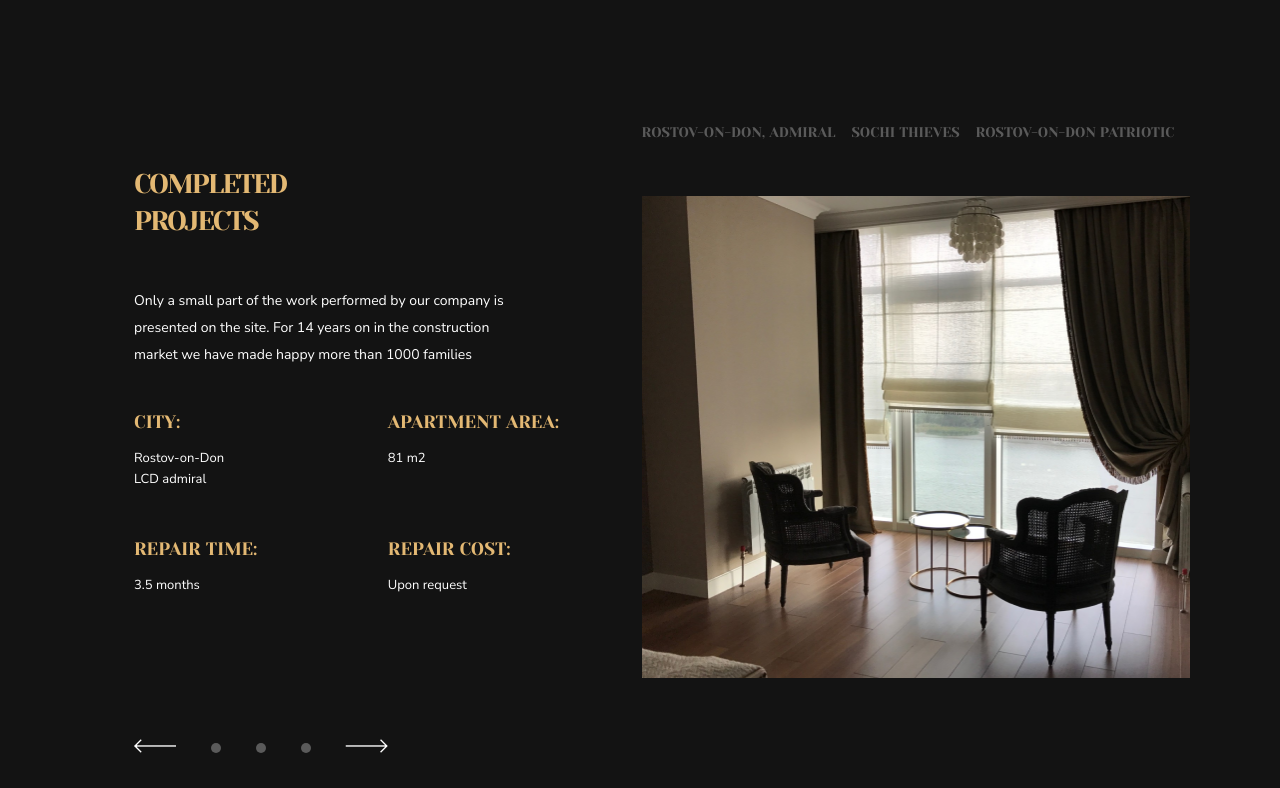
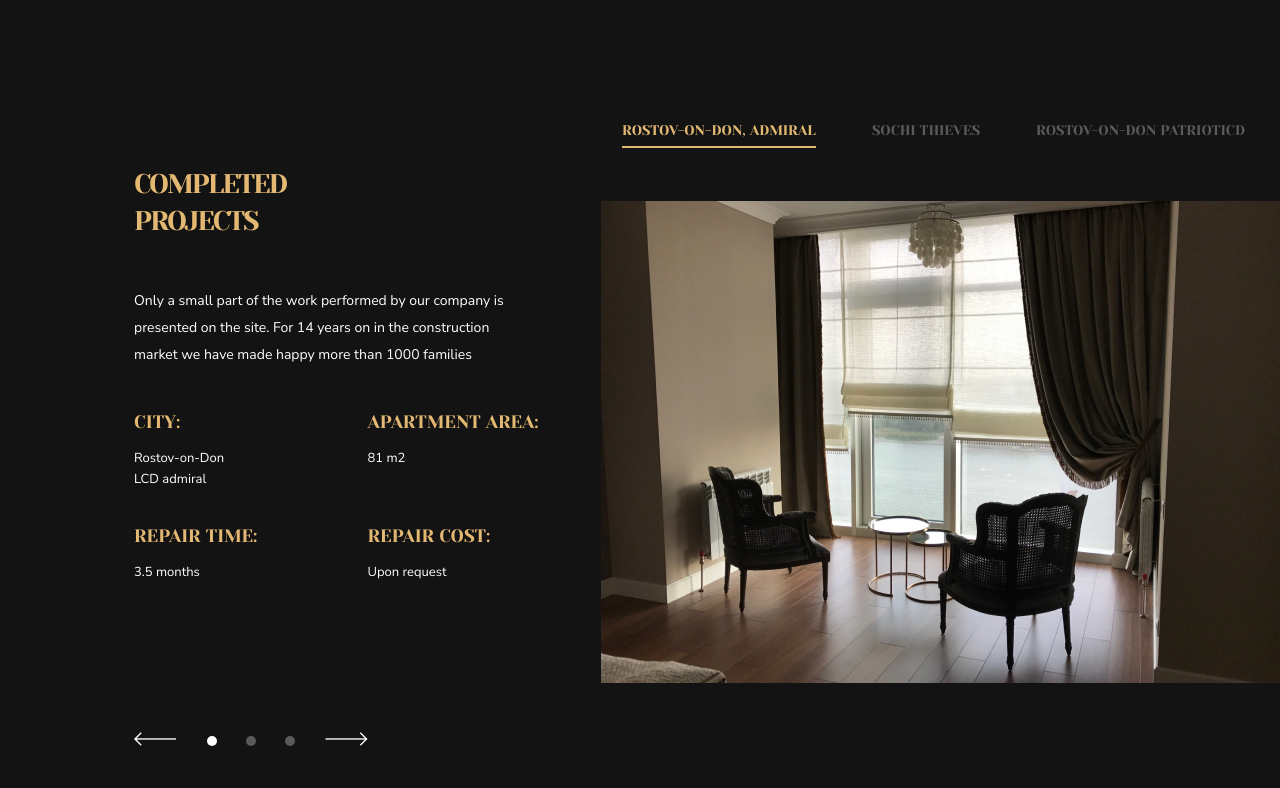
Before and after one commit to EvilArktik/Landing-page, a plain HTML site: page index.html in a window 1280 px wide. Shown: the part 792-1580 px from the top of the page. Drawn offline with Linux system fonts and the light colour scheme.

Commit message:
added slider

```diff
--- a/index.html
+++ b/index.html
@@ -4,6 +4,7 @@
     <meta charset="UTF-8">
     <meta name="viewport" content="width=device-width, initial-scale=1.0">
     <link rel="stylesheet" href="styles/styles.css">
+    <script rel="script" src="script/script.js"></script>
     <link href="https://fonts.googleapis.com/css2?family=Nunito+Sans:ital,wght@0,400;0,700;1,400&family=Yeseva+One&display=swap"
           rel="stylesheet">
     <title>IC Repair Design Project</title>
@@ -41,7 +42,7 @@
                 20% from cost of materials due to the organization of work
             </p>
             <div class="btn-wrapper">
-                <button class="btn-main">CALCULATE THE COST</button>
+                <button class="btn-alt">CALCULATE THE COST</button>
                 <button class="btn-alt">SUBMIT YOUR APPLICATION</button>
             </div>
         </div>
@@ -69,10 +70,10 @@
                 <div class="block2__text-wrapper__blocks">
                     <div class="block2__text-wrapper__blocks-item">
                         <h4 class="block2__text-wrapper__blocks-header yelow-text">City:</h4>
-                        <p class="block2__text-wrapper__blocks-text">Rostov-on-Don <br>LCD admiral</p>
+                        <p class="block2__text-wrapper__blocks-text">Rostov-on-Don LCD admiral</p>
                     </div>
                     <div class="block2__text-wrapper__blocks-item">
-                        <h4 class="block2__text-wrapper__blocks-header yelow-text">apartment area:</h4>
+                        <h4 class="block2__text-wrapper__blocks-header yelow-text">Apartment area:</h4>
                         <p class="block2__text-wrapper__blocks-text">81 m2</p>
                     </div>
                     <div class="block2__text-wrapper__blocks-item">
@@ -85,20 +86,18 @@
                     </div>
                 </div>
                 <!--       slider        -->
-                <div class="block2__nav is_desktop">
-                    <span class="block2__nav-arrow icon-arrow-left"></span>
-                    <span class="block2__nav-item"></span>
-                    <span class="block2__nav-item"></span>
-                    <span class="block2__nav-item"></span>
-                    <span class="block2__nav-arrow icon-arrow-right"></span>
+                <div class="block2__slider is_desktop">
+                    <span class="block2__slider-arrow icon-arrow-left"></span>
+                    <div class="block2__slider-dots"></div>
+                    <span class="block2__slider-arrow icon-arrow-right"></span>
                 </div>
             </div>
             <!--       right side     -->
             <div class="block2__img-wrapper is_desktop">
                 <ul class="block2__img-wrapper__menu is_desktop">
-                    <li class="block2__img-wrapper__menu-item"><a href="#">Rostov-on-Don, Admiral</a></li>
-                    <li class="block2__img-wrapper__menu-item"><a href="#">Sochi Thieves</a></li>
-                    <li class="block2__img-wrapper__menu-item"><a href="#">Rostov-on-Don Patriotic</a></li>
+                    <li class="block2__img-wrapper__menu-item n0 isActive" data-index="0">Rostov-on-Don, Admiral</li>
+                    <li class="block2__img-wrapper__menu-item n1" data-index="1">Sochi Thieves</li>
+                    <li class="block2__img-wrapper__menu-item n2" data-index="2">Rostov-on-Don Patrioticd</li>
                 </ul>
                 <div class="block2__img-wrapper__img">
                 </div>
--- /dev/null
+++ b/script/script.js
@@ -0,0 +1,102 @@
+let imgs = [{
+    url: "images/slider_img1.png",
+    city: "Rostov-on-Don LCD admiral",
+    area: "81 m2",
+    time: "3.5 months",
+    cost: "Upon request",
+    alt: "Picture of Rostov-on-Don LCD admiral project"
+}, {
+    url: "images/slider_img2.png",
+    city: "Sochi Thieves",
+    area: "105 m2",
+    time: "4 months",
+    cost: "Upon request",
+    alt: "Picture of Sochi Thieves project"
+}, {
+    url: "images/slider_img3.png",
+    city: "Rostov-on-Don Patriotic",
+    area: "93 m2",
+    time: "3 months",
+    cost: "Upon request",
+    alt: "Picture of Rostov-on-Don Patriotic project"
+}];
+
+function initSlider() {
+    if (!imgs || !imgs.length) return;
+
+    let details = document.querySelectorAll(".block2__text-wrapper__blocks-text");
+    let imgContainer = document.querySelector(".block2__img-wrapper__img");
+    let arrows = document.querySelector(".block2__slider");
+    let dots = document.querySelector(".block2__slider-dots");
+    let menu = document.querySelector(".block2__img-wrapper__menu");
+
+    initImages();
+    initArrows();
+    initDots();
+    initMenu();
+
+    function initImages() {
+        imgs.forEach((image, index) => {
+            let newImg = `<img class="img n${index} ${index === 0 ? "isActive" : ""}" src=${imgs[index].url}
+                                alt="${imgs[index].alt}" data-index="${index}">`;
+            imgContainer.innerHTML += newImg;
+        });
+    }
+
+    function initArrows() {
+        arrows.querySelectorAll(".block2__slider-arrow").forEach(arrow => {
+            arrow.addEventListener("click", () => {
+                let currentNum = +imgContainer.querySelector(".isActive").dataset.index;
+                let nextNum;
+                if (arrow.classList.contains("icon-arrow-left")) {
+                    if (currentNum === 0) {
+                        nextNum = imgs.length - 1;
+                    } else {
+                        nextNum = currentNum - 1;
+                    }
+                } else {
+                    if (currentNum === imgs.length - 1) {
+                        nextNum = 0;
+                    } else {
+                        nextNum = currentNum + 1;
+                    }
+                }
+                moveSlider(nextNum);
+            })
+        })
+    }
+
+    function moveSlider(num) {
+        imgContainer.querySelector(".isActive").classList.remove("isActive");
+        imgContainer.querySelector(`.n${num}`).classList.add("isActive");
+        dots.querySelector(".isActive").classList.remove("isActive");
+        dots.querySelector(".n" + num).classList.add("isActive");
+        menu.querySelector(".isActive").classList.remove("isActive");
+        menu.querySelector(".n" + num).classList.add("isActive");
+        details[0].innerHTML = imgs[num].city;
+        details[1].innerHTML = imgs[num].area;
+        details[2].innerHTML = imgs[num].time;
+    }
+
+    function initDots() {
+        imgs.forEach((image, index) => {
+            let dot = `<span class="block2__slider-item n${index} ${index === 0? "isActive" : ""}" data-index="${index}"></span>`;
+            dots.innerHTML += dot;
+        });
+        dots.querySelectorAll(".block2__slider-item").forEach(dot => {
+            dot.addEventListener("click", () => {
+                moveSlider(dot.dataset.index);
+            })
+        })
+    }
+
+    function initMenu() {
+        menu.querySelectorAll(".block2__img-wrapper__menu-item").forEach(link => {
+            link.addEventListener("click", () => {
+                moveSlider(link.dataset.index);
+            })
+        })
+    }
+}
+
+document.addEventListener("DOMContentLoaded", initSlider);
--- a/styles/styles.css
+++ b/styles/styles.css
@@ -72,12 +72,12 @@ button:hover {
 /*    min-width: 120px;*/
 /*}*/
 
-.phone a{
-font-size: 11px;
-line-height: 15px;
-text-align: right;
-text-decoration-line: underline;
-color: #E3B873;
+.phone a {
+    font-size: 11px;
+    line-height: 15px;
+    text-align: right;
+    text-decoration-line: underline;
+    color: #E3B873;
 }
 
 .title {
@@ -256,6 +256,14 @@ header, .block2, footer {
     box-sizing: border-box;
     background-color: transparent;
     padding: 18px 22px;
+    margin-right: 20px;
+    width: 230px;
+}
+
+.btn-alt:hover {
+    background-color: #E3B873;
+    box-shadow: 0 5px 15px rgba(227, 184, 115, 0.22);
+    border: 0;
 }
 
 .btn-wrapper {
@@ -340,6 +348,7 @@ header, .block2, footer {
 
 .block2__text-wrapper__blocks-item {
     width: 50%;
+    height: 80px;
     margin-bottom: 34px;
 }
 
@@ -354,6 +363,7 @@ header, .block2, footer {
     font-size: 13px;
     line-height: 21px;
     color: #FFFFFF;
+    width: 100px;
 }
 
 /* section 2 img-block */
@@ -361,7 +371,7 @@ header, .block2, footer {
 
 .block2__img-wrapper__menu {
     display: flex;
-    justify-content: space-between;
+    justify-content: space-around;
     margin-bottom: 53px;
     padding-inline-start: 0;
 }
@@ -372,12 +382,28 @@ header, .block2, footer {
 
 
 .block2__img-wrapper__img {
-    background-image: url("../images/s2_img.png");
-    width: 100%;
+    position: relative;
+    width: 679px;
     height: 482px;
 }
 
-.block2__img-wrapper__menu-item a {
+.block2__img-wrapper__img .img {
+    position: absolute;
+    left: 0;
+    top: 0;
+    width: 100%;
+    height: 100%;
+    background-size: cover;
+    opacity: 0;
+    transition: opacity 1s;
+}
+
+.block2__img-wrapper__img .img.isActive {
+    opacity: 1;
+}
+
+.block2__img-wrapper__menu-item {
+    cursor: pointer;
     font-family: "Yeseva One", serif;
     font-style: normal;
     font-weight: normal;
@@ -388,14 +414,14 @@ header, .block2, footer {
     color: rgba(255, 255, 255, 0.3);
 }
 
-.block2__img-wrapper__menu-item a:hover {
+.block2__img-wrapper__menu-item:hover, .block2__img-wrapper__menu-item.isActive {
     padding-bottom: 6px;
     border-bottom: 2px solid #E3B873;
     color: #E3B873;
 }
 
-.block2__nav {
-    margin-top: 80px;
+.block2__slider {
+    margin-top: 78px;
     display: flex;
     width: 50%;
     justify-content: space-between;
@@ -403,15 +429,21 @@ header, .block2, footer {
     align-items: center;
 }
 
-.block2__nav span {
+.block2__slider span {
     cursor: pointer;
 }
 
-.block2__nav-arrow {
+.block2__slider-arrow {
     font-size: 42px;
 }
 
-.block2__nav-item {
+.block2__slider-dots {
+    display: flex;
+    justify-content: space-around;
+    width: 50%;
+}
+
+.block2__slider-item {
     width: 10px;
     height: 10px;
     border-radius: 30px;
@@ -419,7 +451,7 @@ header, .block2, footer {
     margin-bottom: 10px;
 }
 
-.block2__nav-item:hover {
+.block2__slider-item:hover, .block2__slider-item.isActive {
     background: #FFFFFF;
 }
 
@@ -523,7 +555,7 @@ header, .block2, footer {
 .form1 {
     margin-top: 92px;
     display: flex;
-    justify-content: space-between;
+    justify-content: space-around;
 }
 
 .form1-item {
@@ -551,11 +583,12 @@ header, .block2, footer {
     justify-content: space-around;
     max-width: 100%;
 }
+
 .block4__repairs-item {
     max-width: 30%;
 }
 
-.block4__repairs-item__img img{
+.block4__repairs-item__img img {
     max-width: 100%;
 }
 
@@ -790,7 +823,7 @@ header, .block2, footer {
     max-width: 100%;
 }
 
-.pics1-2 img, .pics3-4 img{
+.pics1-2 img, .pics3-4 img {
     max-width: 100%;
 }
 
@@ -1049,7 +1082,7 @@ header, .block2, footer {
         text-align: center;
     }
 
-    .phone a{
+    .phone a {
         text-decoration: none;
         color: #FFFFFF;
     }
@@ -1117,7 +1150,7 @@ header, .block2, footer {
     /*  mobile-slider   */
     .mobile-slider__wrapper {
         position: relative;
-        margin:0 auto;
+        margin: 0 auto;
     }
 
     .mobile-slider {
@@ -1205,7 +1238,9 @@ header, .block2, footer {
     .form1-submit {
         position: absolute;
         bottom: -5%;
+        left: 18px;
         width: calc(100% - 36px);
+
     }
 
     .checkbox-wrapper {
```
Also changed, not shown: images/slider_img1.png (renamed from images/s2_img.png), images/slider_img2.png (added), images/slider_img3.png (added).
